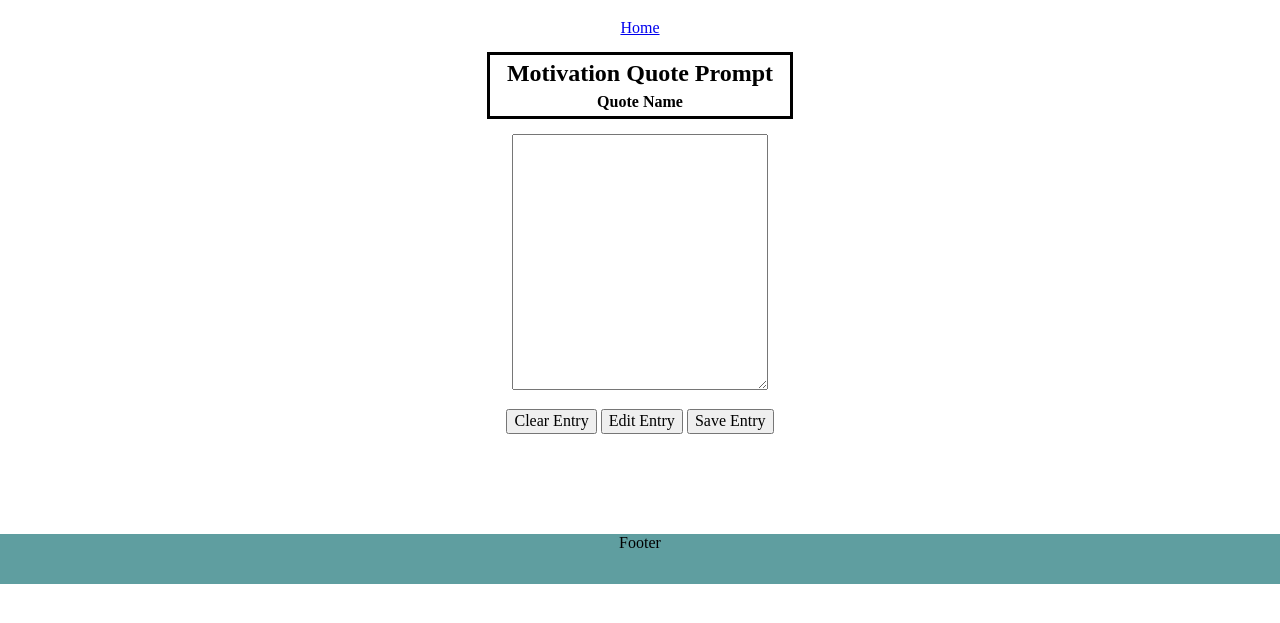
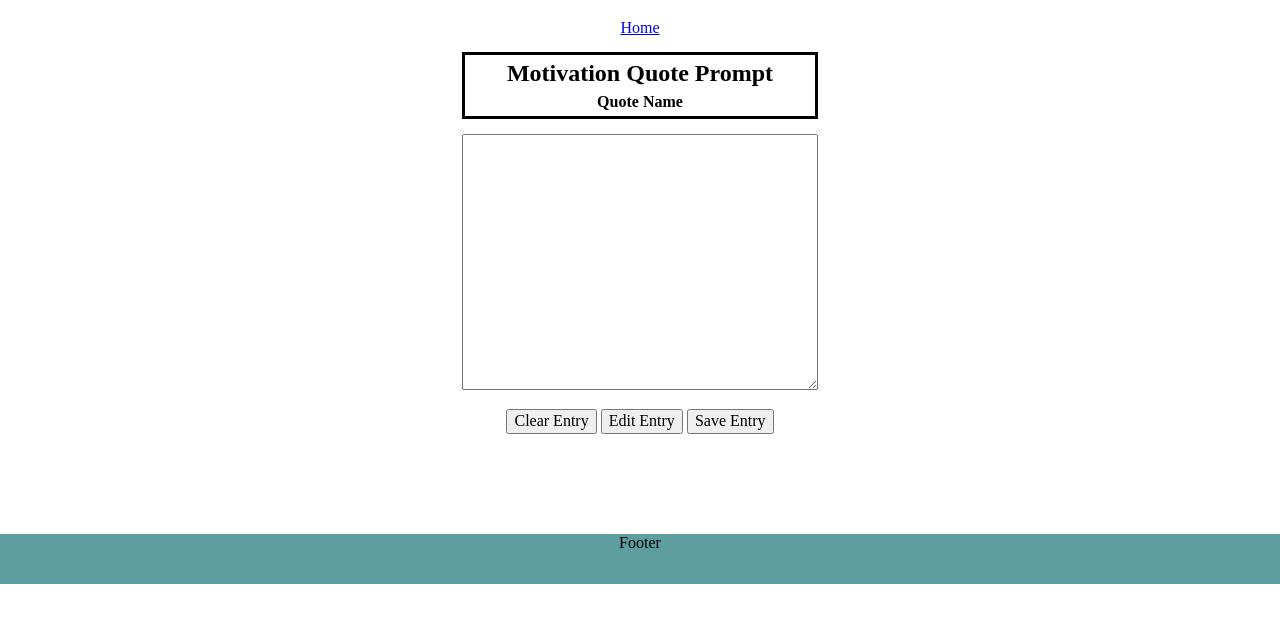
Before and after one commit to KGood93/statsAppWire, a plain HTML site: page entry.html in a window 1280 px wide. Shown: the part 61-684 px from the top of the page. Drawn offline with nearby package versions, Linux system fonts and the light colour scheme.

Commit message:
adjust sizes

```diff
--- a/index.css
+++ b/index.css
@@ -65,7 +65,7 @@ footer {
     border: 3px solid black;
     margin: 15px;
     margin-bottom: 0px;
-    width: 300px;
+    width: 350px;
 }
 
 .motivQuote h2 {
@@ -80,7 +80,7 @@ footer {
 
 textarea {
     height: 250px;
-    width: 250px;
+    width: 350px;
     margin-top: 15px;
     margin-bottom: 15px;
 }
```
